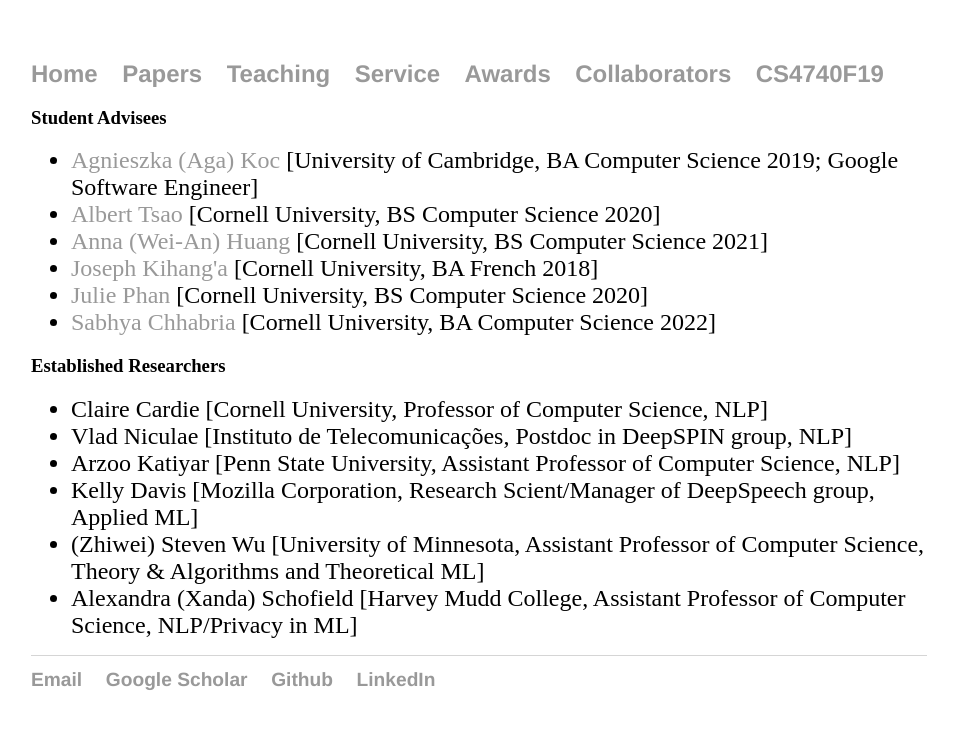
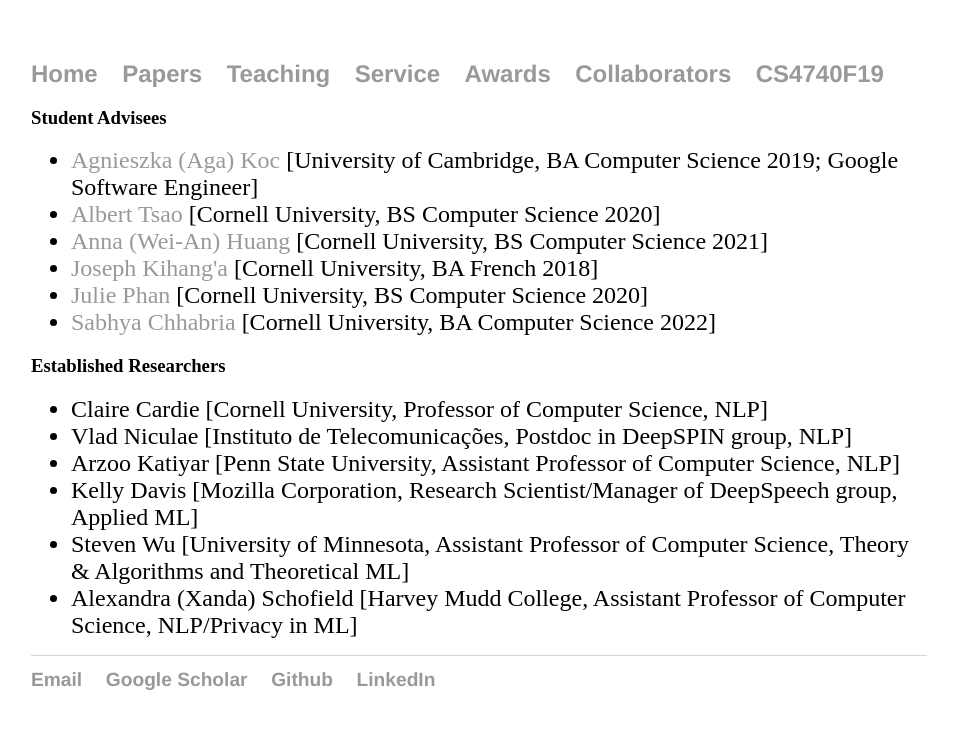
Before and after one commit to rishibommasani/rishibommasani.github.io, a Jekyll site: the page built from collaborators/index.html, in a window 1280 px wide. Shown: the top 729 px of the page, without its empty margins (161-1115 px from the left). Built offline with Jekyll 4.4.1, drawn with Linux system fonts in a browser that asks for light colours.

Commit message:
Collaborator Typos

```diff
--- a/collaborators/index.html
+++ b/collaborators/index.html
@@ -17,7 +17,7 @@
 		<li> Claire Cardie [Cornell University, Professor of Computer Science, NLP] </li>
 		<li> Vlad Niculae [Instituto de Telecomunicações, Postdoc in DeepSPIN group, NLP] </li>
 		<li> Arzoo Katiyar [Penn State University, Assistant Professor of Computer Science, NLP] </li>
-		<li> Kelly Davis [Mozilla Corporation, Research Scient/Manager of DeepSpeech group, Applied ML] </li>
-		<li> (Zhiwei) Steven Wu [University of Minnesota, Assistant Professor of Computer Science, Theory & Algorithms and Theoretical ML] </li>
+		<li> Kelly Davis [Mozilla Corporation, Research Scientist/Manager of DeepSpeech group, Applied ML] </li>
+		<li> Steven Wu [University of Minnesota, Assistant Professor of Computer Science, Theory & Algorithms and Theoretical ML] </li>
 		<li> Alexandra (Xanda) Schofield [Harvey Mudd College, Assistant Professor of Computer Science, NLP/Privacy in ML]</li>
 	</ul>
```
